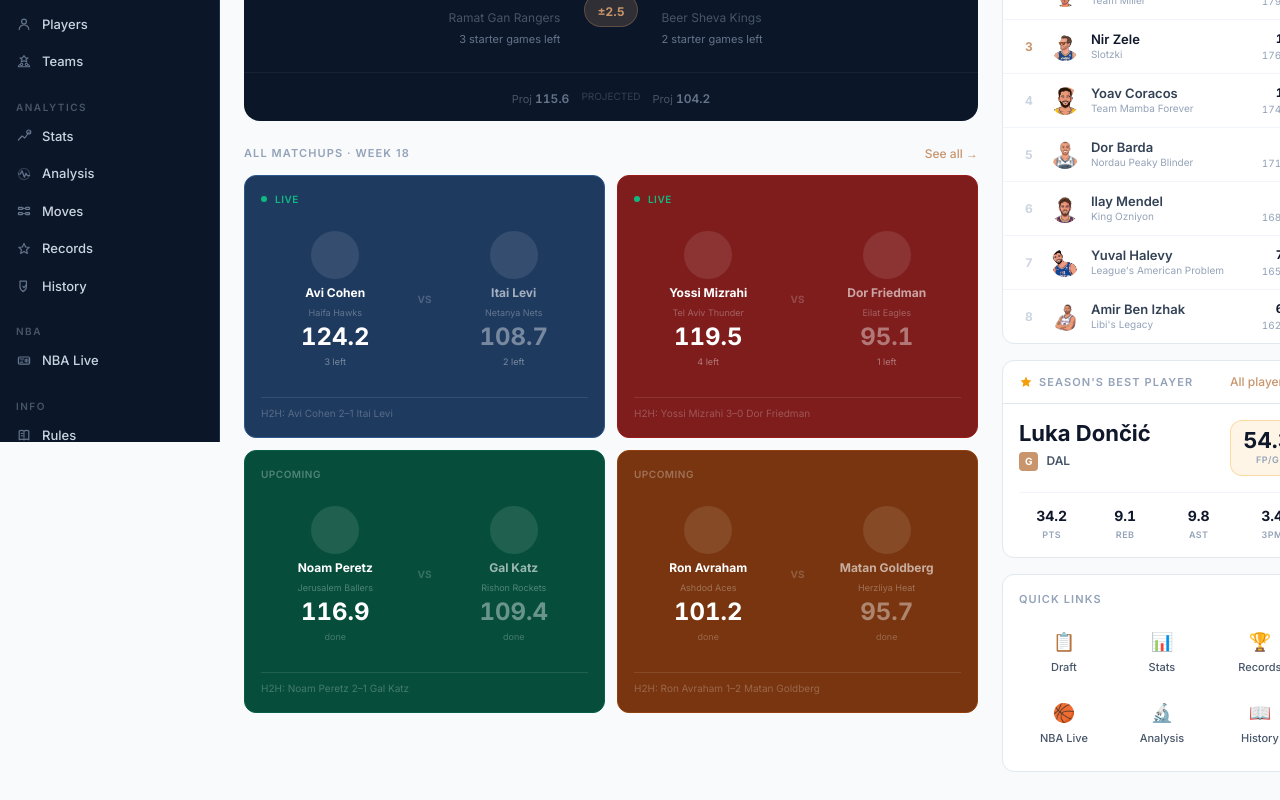
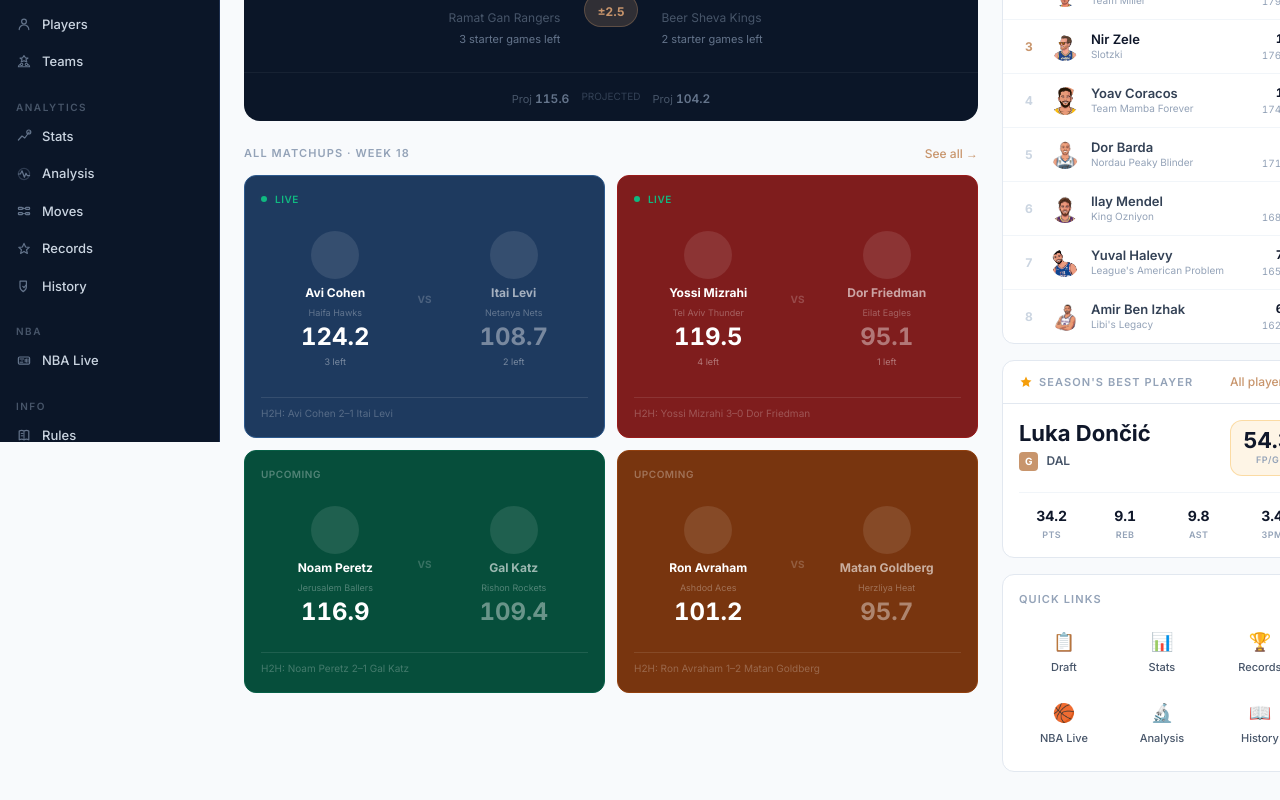
Before and after one commit to dorbarda/FantasyHQ, a Next.js app: page / in a window 1280 px wide. Shown: the part 358-1158 px from the top of the page. Built offline with nearby package versions, Linux system fonts and the light colour scheme.

Commit message:
Remove 'all done' fallback from matchup cards
When playersRemainingToday is 0 it could mean projections weren't
available in the ESPN response, not that the week is actually over.
Only show the count when positive; show nothing otherwise.

https://claude.ai/code/session_01CrSLpEKew7CH4wgT4koar8

```diff
--- a/app/page.tsx
+++ b/app/page.tsx
@@ -108,9 +108,6 @@ function SemiFinalsCard({ matchups }: { matchups: BracketMatchup[] }) {
                           {team.playersRemainingToday} starter game{team.playersRemainingToday !== 1 ? 's' : ''} left
                         </span>
                       )}
-                      {!won && team.playersRemainingToday === 0 && team.score > 0 && (
-                        <span className="text-[9px] font-medium text-[#334155]">all done</span>
-                      )}
                     </div>
                   </>
                 ))}
@@ -178,9 +175,6 @@ function ClosestMatchupCard({ matchup, week }: { matchup: Matchup; week: number
               {!isFinal && leader.playersRemainingToday > 0 && (
                 <p className="text-[11px] text-[#64748B] mt-1">{leader.playersRemainingToday} starter game{leader.playersRemainingToday !== 1 ? 's' : ''} left</p>
               )}
-              {!isFinal && leader.playersRemainingToday === 0 && leader.actualScore > 0 && (
-                <p className="text-[11px] text-[#334155] mt-1">all done</p>
-              )}
             </div>
 
             {/* Divider */}
@@ -202,9 +196,6 @@ function ClosestMatchupCard({ matchup, week }: { matchup: Matchup; week: number
               <p className="text-[12px] text-[#475569] mt-1 truncate">{trailer.teamName}</p>
               {!isFinal && trailer.playersRemainingToday > 0 && (
                 <p className="text-[11px] text-[#64748B] mt-1">{trailer.playersRemainingToday} starter game{trailer.playersRemainingToday !== 1 ? 's' : ''} left</p>
-              )}
-              {!isFinal && trailer.playersRemainingToday === 0 && trailer.actualScore > 0 && (
-                <p className="text-[11px] text-[#334155] mt-1">all done</p>
               )}
             </div>
           </div>
@@ -318,9 +309,6 @@ function WeekScoreCards({ matchups, closestId, week }: { matchups: Matchup[]; cl
                           <p className="text-[9px] text-white/40">
                             {team.playersRemainingToday} left
                           </p>
-                        )}
-                        {!m.isFinal && team.playersRemainingToday === 0 && team.actualScore > 0 && (
-                          <p className="text-[9px] text-white/25">done</p>
                         )}
                       </div>
                     </>
```
